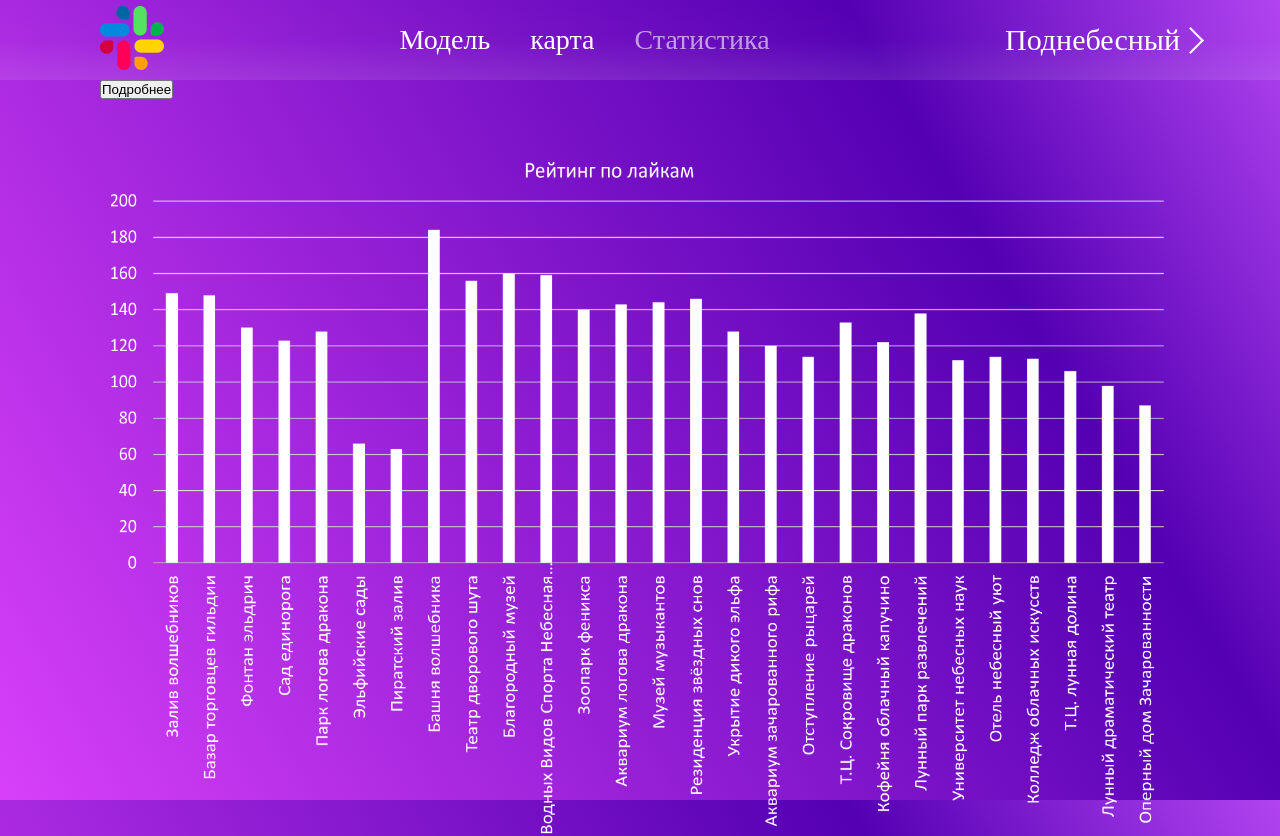
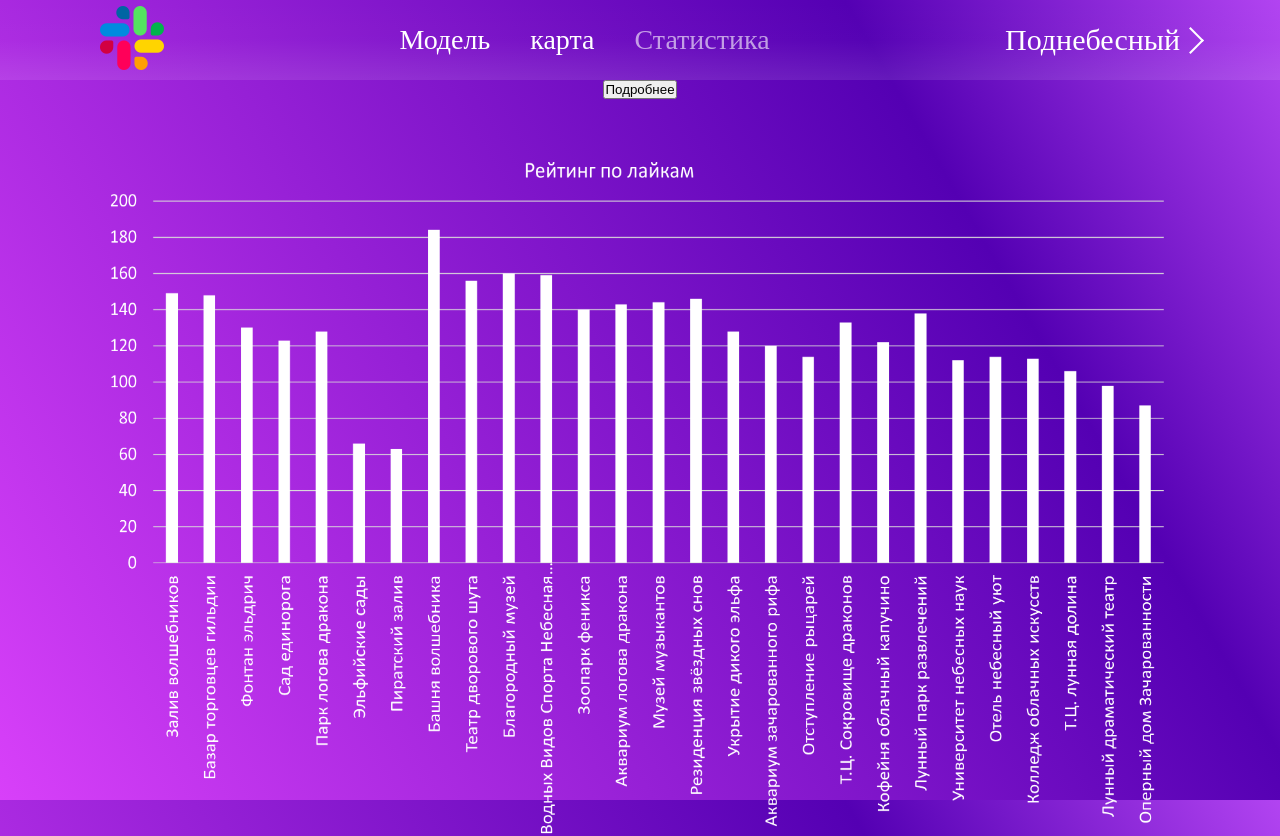
Before and after one commit to Pechenka124/ffffff, a React (Vite) app: page /statistics in a window 1280 px wide. Shown: the top 836 px of the page. Built offline with nearby package versions, Linux system fonts and the light colour scheme.

Commit message:
Update Statistics.module.scss

```diff
--- a/src/components/pages/statistics/Statistics.module.scss
+++ b/src/components/pages/statistics/Statistics.module.scss
@@ -21,16 +21,12 @@
     margin-bottom:40px;
     text-align:center
 }
-.diageamsTrue{
+.diageams{
     margin: 0 auto;
     text-align:center;
-    display:block;
+
 }
-.diageamsFalse{
-    margin: 0 auto;
-    text-align:center;
-    display:none;
-}
+
 .diagram{
     margin-top:40px;
     width:1080px;
```
